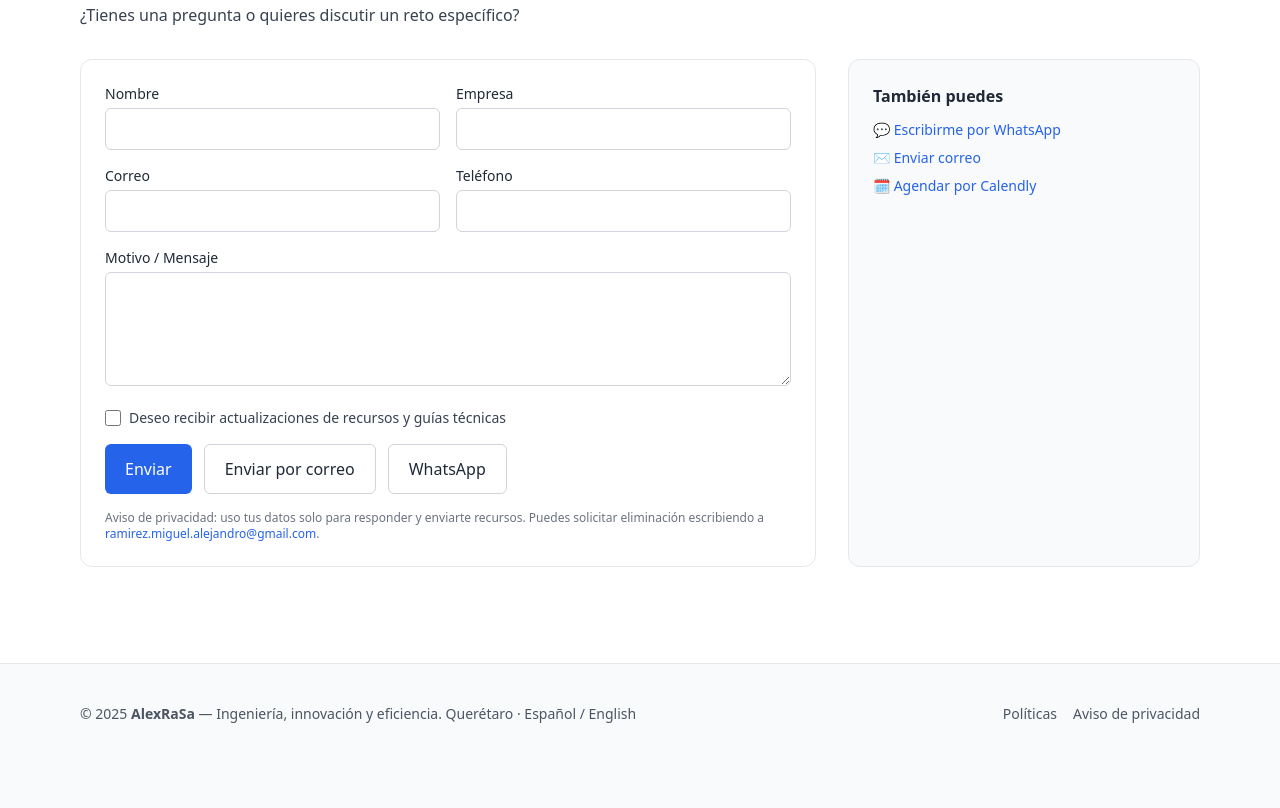
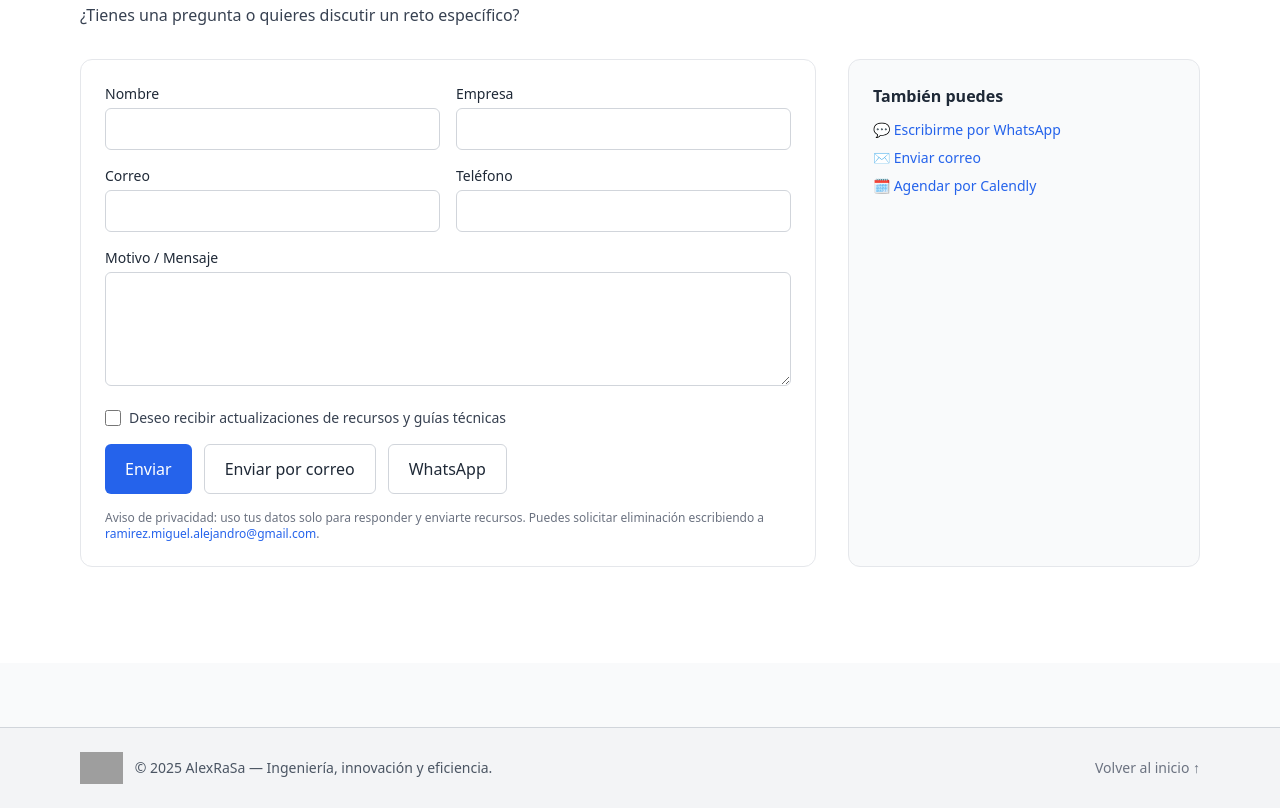
Before and after one commit to AlexRamSan/AlexRaSa, a plain HTML site: page index.html in a window 1280 px wide. Shown: the part 3494-4302 px from the top of the page. Before the commit the page ends 4258 px from the top, so only its background shows below. Drawn offline with nearby package versions, Linux system fonts and the light colour scheme; grey boxes are pictures that could not be loaded.

Commit message:
Update index.html
add footer logo

```diff
--- a/index.html
+++ b/index.html
@@ -308,15 +308,18 @@
   </section>
 
   <!-- Footer -->
-  <footer class="py-10 border-t border-gray-200">
-    <div class="max-w-6xl mx-auto px-4 text-sm text-gray-600 flex flex-col sm:flex-row items-center justify-between gap-3">
-      <p>© 2025 <strong>AlexRaSa</strong> — Ingeniería, innovación y eficiencia. Querétaro · Español / English</p>
-      <div class="flex gap-4">
-        <a href="#" class="hover:text-blue-600">Políticas</a>
-        <a href="#" class="hover:text-blue-600">Aviso de privacidad</a>
-      </div>
+  <footer class="bg-gray-100 py-6 border-t border-gray-300 mt-16">
+  <div class="max-w-6xl mx-auto px-4 flex flex-col md:flex-row items-center justify-between gap-4">
+    <div class="flex items-center gap-3">
+      <img src="assets/logo.png" alt="Logo AlexRaSa" class="h-8 w-auto" />
+      <p class="text-sm text-gray-600">© 2025 AlexRaSa — Ingeniería, innovación y eficiencia.</p>
     </div>
-  </footer>
+    <div class="text-sm text-gray-500">
+      <a href="#inicio" class="hover:text-blue-600">Volver al inicio ↑</a>
+    </div>
+  </div>
+</footer>
+
 
   <!-- Botón flotante WhatsApp -->
   <a href="https://wa.me/524425992802?text=Hola%20Miguel,%20quiero%20m%C3%A1s%20informaci%C3%B3n%20sobre%20tus%20soluciones."
```
